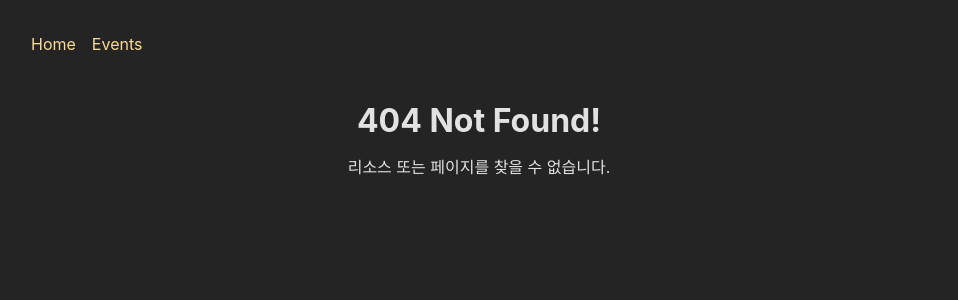
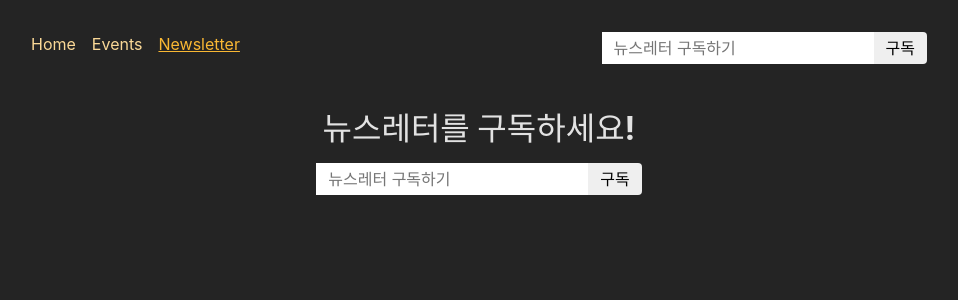
Before and after one commit to summereuna/15-react-router-event-app, a React (Create React App) app in the folder frontend/: page /newsletter in a window 1280 px wide. Before the commit this address had no page. Shown: the top 300 px of the page, without its empty margins (161-1119 px from the left). Built offline with nearby package versions, Linux system fonts and the light colour scheme.

Commit message:
Feat newletter

```diff
--- a/frontend/src/App.js
+++ b/frontend/src/App.js
@@ -35,6 +35,9 @@ import EventDetailPage, {
 import NewEventPage from "./pages/NewEventPage";
 import EditEventPage from "./pages/EditEventPage";
 import { action as manipulateEventAction } from "./components/EventForm";
+import NewsletterPage, {
+  action as newsletterAction,
+} from "./pages/NewsletterPage";
 
 const router = createBrowserRouter([
   {
@@ -76,6 +79,11 @@ const router = createBrowserRouter([
           },
         ],
       },
+      {
+        path: "newsletter",
+        element: <NewsletterPage />,
+        action: newsletterAction,
+      },
     ],
   },
 ]);
--- a/frontend/src/components/MainNavigation.js
+++ b/frontend/src/components/MainNavigation.js
@@ -1,5 +1,7 @@
 import { NavLink } from "react-router-dom";
+
 import classes from "./MainNavigation.module.css";
+import NewsletterSignup from "./NewsletterSignup";
 
 function MainNavigation() {
   return (
@@ -8,10 +10,10 @@ function MainNavigation() {
         <ul className={classes.list}>
           <li>
             <NavLink
+              to="/"
               className={({ isActive }) =>
                 isActive ? classes.active : undefined
               }
-              to="/"
               end
             >
               Home
@@ -19,16 +21,27 @@ function MainNavigation() {
           </li>
           <li>
             <NavLink
+              to="/events"
               className={({ isActive }) =>
                 isActive ? classes.active : undefined
               }
-              to="/events"
             >
               Events
             </NavLink>
           </li>
+          <li>
+            <NavLink
+              to="/newsletter"
+              className={({ isActive }) =>
+                isActive ? classes.active : undefined
+              }
+            >
+              Newsletter
+            </NavLink>
+          </li>
         </ul>
       </nav>
+      <NewsletterSignup />
     </header>
   );
 }
--- /dev/null
+++ b/frontend/src/components/NewsletterSignup.js
@@ -0,0 +1,31 @@
+import { useFetcher } from "react-router-dom";
+import classes from "./NewsletterSignup.module.css";
+import { useEffect } from "react";
+
+function NewsletterSignup() {
+  const fetcher = useFetcher();
+
+  const { data, state } = fetcher;
+  useEffect(() => {
+    if (state === "idle" && data && data.message) {
+      window.alert(data.message);
+    }
+  }, [data, state]);
+
+  return (
+    <fetcher.Form
+      method="POST"
+      action="/newsletter"
+      className={classes.newsletter}
+    >
+      <input
+        type="email"
+        placeholder="뉴스레터 구독하기"
+        aria-label="뉴스레터 구독"
+      />
+      <button>구독</button>
+    </fetcher.Form>
+  );
+}
+
+export default NewsletterSignup;
--- /dev/null
+++ b/frontend/src/components/NewsletterSignup.module.css
@@ -0,0 +1,18 @@
+.newsletter input,
+.newsletter button {
+  font: inherit;
+  padding: 0.25rem 0.75rem;
+  border-radius: 0;
+  border: none;
+}
+
+.newsletter button {
+  border-top-right-radius: 4px;
+  border-bottom-right-radius: 4px;
+  cursor: pointer;
+}
+
+.newsletter button:hover {
+  background-color: var(--color-primary-300);
+  color: var(--color-gray-800);
+}
--- /dev/null
+++ b/frontend/src/pages/NewsletterPage.js
@@ -0,0 +1,21 @@
+import NewsletterSignup from "../components/NewsletterSignup";
+import PageContent from "../components/PageContent";
+
+function NewsletterPage() {
+  return (
+    <PageContent title="뉴스레터를 구독하세요!">
+      <NewsletterSignup />
+    </PageContent>
+  );
+}
+
+export default NewsletterPage;
+
+export async function action({ request }) {
+  const data = await request.formData();
+  const email = data.get("email");
+
+  // send to backend newsletter server ...
+  console.log(email);
+  return { message: "구독 신청을 완료했습니다!" };
+}
```
